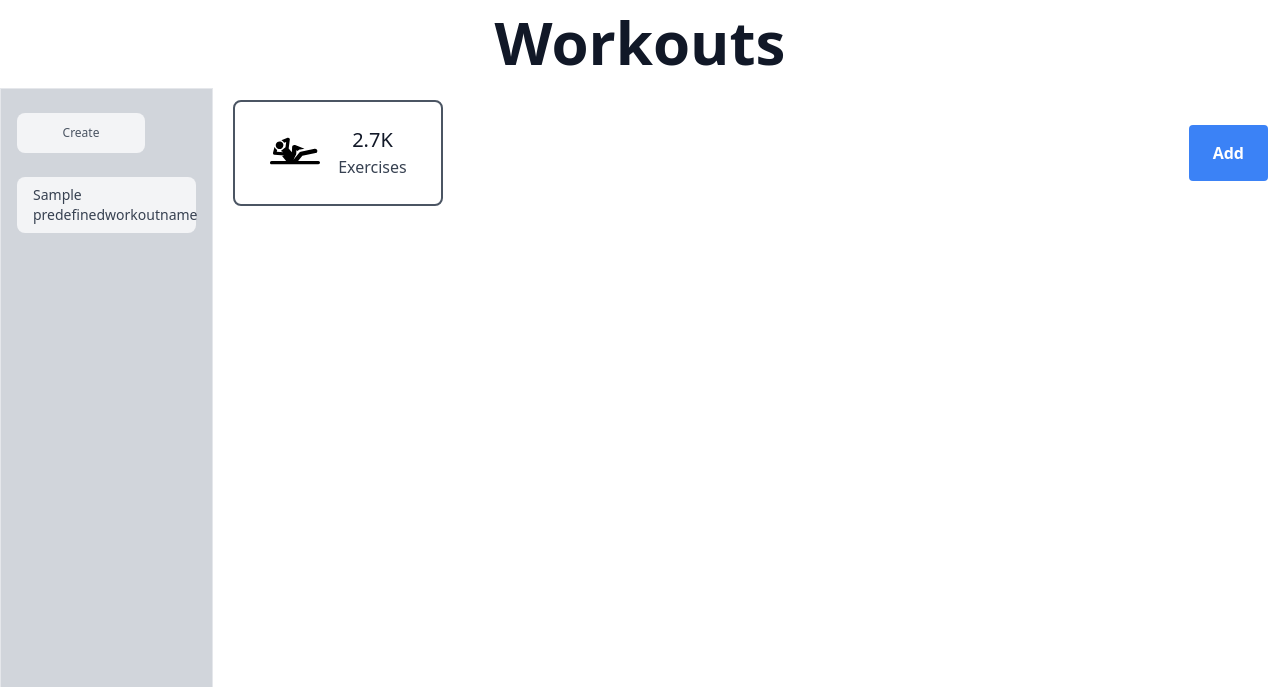
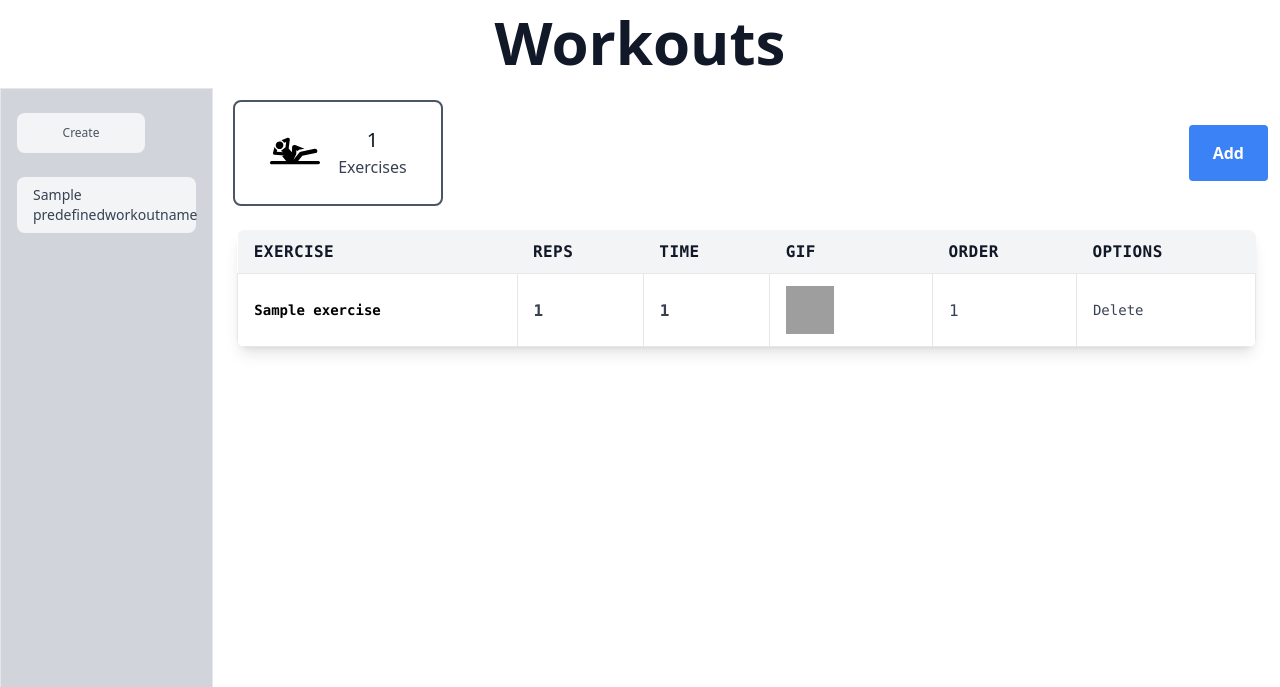
Before and after one commit to BigyaDhungana/Fitness-app-backend, a Django app: page /app-admin/all-workouts/?id=1 in a window 1280 px wide. Shown: the top 687 px of the page. Run offline with Django 5.2, Linux system fonts and the light colour scheme; tables that the repository leaves empty hold one stand-in row (values such as "Sample post"); style sheets or scripts are compiled from the project's sources; some libraries are stand-ins or nearby versions; grey boxes are pictures that could not be loaded.

Commit message:
added html for viewing and added logic for adding to workout

```diff
--- a/admindash/forms.py
+++ b/admindash/forms.py
@@ -44,7 +44,7 @@ class AddWorkoutNameForm(ModelForm):
             ),
         }
 
-class AddExerciseToWorkoutForm(ModelForm):
-    class Meta:
-        model = PreDefinedWorkouts
-        exclude=["name","time","time"]
+class AddExerciseToWorkoutForm(forms.Form):
+    exercise=forms.ModelChoiceField(queryset=Exercises.objects.all(),empty_label="Select a Exercise")
+    reps=forms.IntegerField(label="Reps/Time(in seconds)")
+    type=forms.ChoiceField(choices=(('Reps','Reps'),('Time','Time')),widget=forms.RadioSelect)
--- a/admindash/templates/allworkouts.html
+++ b/admindash/templates/allworkouts.html
@@ -86,7 +86,7 @@
                 </svg>
                 <div>
                   <h2 class="title-font font-medium text-xl text-gray-900">
-                    2.7K
+                    {{all_exercises|length}}
                   </h2>
                   <p class="leading-relaxed">Exercises</p>
                 </div>
@@ -102,13 +102,79 @@
         Add
       </button>
     </div>
+    <section class="container mx-auto p-6 font-mono">
+  <div class="w-full mb-8 overflow-hidden rounded-lg shadow-lg">
+    <div class="w-full overflow-x-auto">
+      <table class="w-full">
+        <thead>
+          <tr
+            class="text-md font-semibold tracking-wide text-left text-gray-900 bg-gray-100 uppercase border-b border-gray-600"
+          >
+            <th class="px-4 py-3">Exercise</th>
+            <th class="px-4 py-3">Reps</th>
+            <th class="px-4 py-3">Time</th>
+            <th class="px-4 py-3">Gif</th>
+            <th class="px-4 py-3">order</th>
+            <th class="px-4 py-3">Options</th>
+
+          </tr>
+        </thead>
+        <tbody class="bg-white">
+          {% for exercise in all_exercises %}
+          <tr class="text-gray-700">
+            <td class="px-4 py-3 border">
+              <div class="flex items-center text-sm">
+                <div>
+                  <p class="font-semibold text-black">{{exercise.exercise}}</p>
+                </div>
+              </div>
+            </td>
+            <td class="px-4 py-3 text-ms font-semibold border">
+              {{exercise.reps}}
+            </td>
+            <td class="px-4 py-3 text-ms font-semibold border">
+
+                {{exercise.time}}
+
+            </td>
+            <td class="px-4 py-3 text-sm border">
+              <div class="relative w-12 h-12 mr-3 md:block">
+                  <img
+                  class="object-cover w-full h-full"
+                  src="../../media/{{exercise.exercise.gif}}"
+                  alt=""
+                  loading="lazy"
+                />
+
+              </div>
+            </td>
+            <td class="px-4 py-3 border">{{ forloop.counter }}</td>
+            <td class="px-4 py-3 text-sm border">
+                <a
+                  class="hover:bg-red-300"
+                  id="delete"
+                  href="{% url 'delete-from-workout' exercise.id%}"
+                  >Delete</a
+                >
+            </td>
+          </tr>
+          {% endfor %}
+        </tbody>
+      </table>
+    </div>
+  </div>
+</section>
       {% else %}
 
     {% endif %}
     <div
       class="absolute top-1/3 left-1/2 bg-green-400 border border-red-700 hidden" id="addWorkoutModal"
     >
+    <form method="post">
+{% csrf_token %}
       {{add_to_workout_form}}
+        <button type="submit" class="bg-green-500 hover:bg-green-700 text-white font-bold py-2 w-20 rounded ">Add</button>
+    </form>
     </div>
 
   </div>
--- a/admindash/urls.py
+++ b/admindash/urls.py
@@ -10,4 +10,5 @@ urlpatterns = [
     path("delete-exercise/<str:id>",views.delete_exercise,name="delete-exercise"),
     path("all-workouts/",views.all_workouts,name="all-workouts"),
     path("create-workout/",views.create_workout,name="create-workout"),
+    path("delete-from-workout/<str:id>",views.delete_exercise_from_workout,name="delete-from-workout"),
 ]
--- a/admindash/views.py
+++ b/admindash/views.py
@@ -8,7 +8,6 @@ from django.contrib import messages
 def exercise_view(request):
     all_exercises=Exercises.objects.all()
     context={"exercise_list":all_exercises}
-    # print(all_exercises[0].name)
     return render(request,"exercises.html",context=context)
 
 def home(request):
@@ -52,22 +51,33 @@ def all_workouts(request):
     selected_id=request.GET.get('id')
     if selected_id is None:
         param_present=False
+        all_exercises_in_workout=""
     else :
         param_present=True
+        all_exercises_in_workout=PreDefinedWorkouts.objects.filter(name=selected_id).order_by('added_datetime')
+
     workout_name_form=AddWorkoutNameForm()
     add_to_workout_form=AddExerciseToWorkoutForm()
     workouts=PreDefinedWorkoutNames.objects.all()
+    try:
+        if param_present:
+            selected_workout=PreDefinedWorkoutNames.objects.get(id=selected_id)
+            if request.method=="POST":
+                add_to_workout_form=AddExerciseToWorkoutForm(request.POST)
+                if add_to_workout_form.is_valid():
+                    form_instance=add_to_workout_form.clean()
+                    if form_instance['type']=='Reps':
+                        time=None
+                        reps=form_instance['reps']
+                    else:
+                        time=form_instance['reps']
+                        reps=None
+                    PreDefinedWorkouts.objects.create(name=selected_workout,exercise=form_instance['exercise'],reps=reps,time=time)
+    except:
+        messages.error(request,"Invalid page request")
+        return redirect('all-workouts')
 
-    if param_present:
-        selected_workout=PreDefinedWorkoutNames.objects.get(id=selected_id)
-        print(selected_workout)
-    # if request.method=="POST":
-    #     print(request.POST.get('form_type'))
-    #     workout_name_form=AddWorkoutNameForm(request.POST)
-    #     #print(request.POST)
-
-
-    context={'workouts':workouts,"workout_name_form":workout_name_form,"add_to_workout_form":add_to_workout_form,'param_present':param_present,'selected_id':selected_id}
+    context={'workouts':workouts,"workout_name_form":workout_name_form,"add_to_workout_form":add_to_workout_form,'param_present':param_present,'selected_id':selected_id,'all_exercises':all_exercises_in_workout}
     return render(request,"allworkouts.html",context=context)
 
 def create_workout(request):
@@ -81,3 +91,11 @@ def create_workout(request):
             messages.error(request,"Name already exists")
             return redirect('all-workouts')
     return redirect("all-workouts")
+
+def delete_exercise_from_workout(request,id):
+    try:
+        PreDefinedWorkouts.objects.get(id=id).delete()
+    except:
+        print()
+        return HttpResponse("<h1>Something went wrong</h1>")
+    return redirect("all-workouts")
--- a/exercises/models.py
+++ b/exercises/models.py
@@ -1,5 +1,5 @@
 from django.db import models
-
+from django.utils import timezone
 # Create your models here.
 
 focus_choices = (('abs','abs'),('shoulder_and_back','shoulder and back'),('chest','chest'),('legs','legs'),('arms','arms'))
@@ -23,5 +23,8 @@ class PreDefinedWorkouts(models.Model):
     name=models.ForeignKey(PreDefinedWorkoutNames,on_delete=models.CASCADE)
     reps=models.IntegerField(null=True)
     time=models.IntegerField(null=True)
-    order=models.IntegerField()
     exercise=models.ForeignKey(Exercises,on_delete=models.CASCADE)
+    added_datetime=models.DateTimeField(auto_now_add=True)
+
+    def __str__(self):
+        return self.name.name
```
Also changed, not shown: exercises/migrations/0004_remove_predefinedworkouts_order_and_more.py (added).
